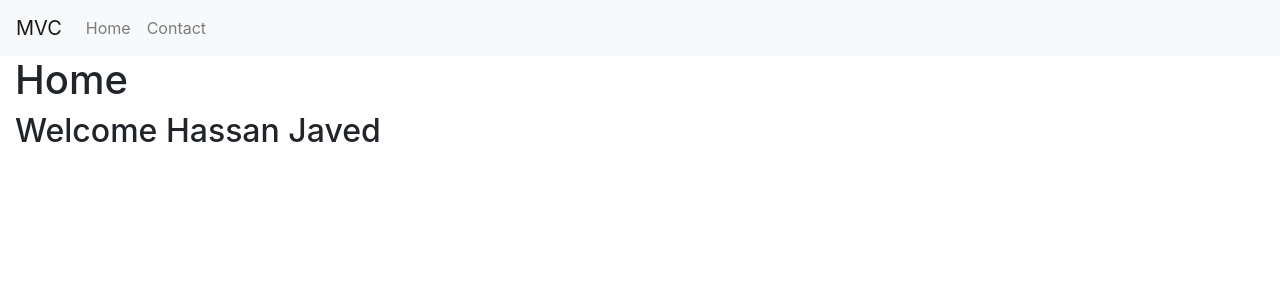
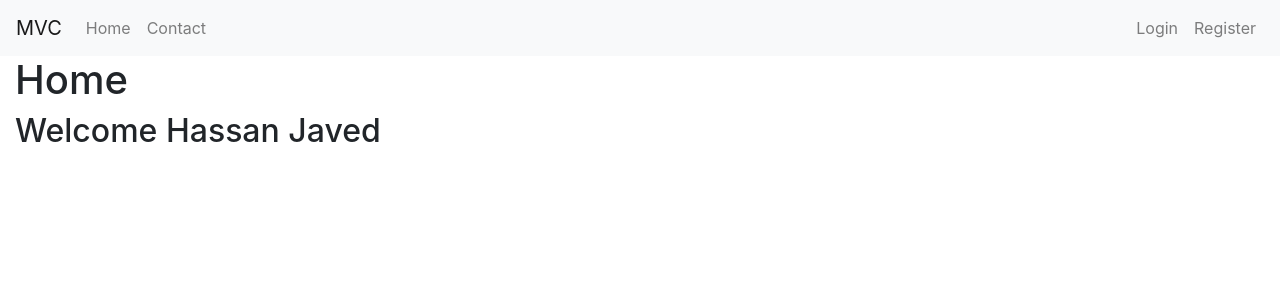
Before and after one commit to borntokickpk/php-mvc, a PHP site: page / in a window 1280 px wide. Shown: the top 300 px of the page. Run offline with PHP 8.4, Linux system fonts and the light colour scheme.

Commit message:
Added login / register links on navbar

```diff
--- a/views/layouts/main.php
+++ b/views/layouts/main.php
@@ -28,6 +28,14 @@
                     <a class="nav-link" href="/contact">Contact</a>
                 </li>
             </ul>
+            <ul class="navbar-nav ml-auto">
+                <li class="nav-item">
+                    <a class="nav-link" href="/login">Login</a>
+                </li>
+                <li class="nav-item">
+                    <a class="nav-link" href="/register">Register</a>
+                </li>
+            </ul>
         </div>
     </nav>
 
```
